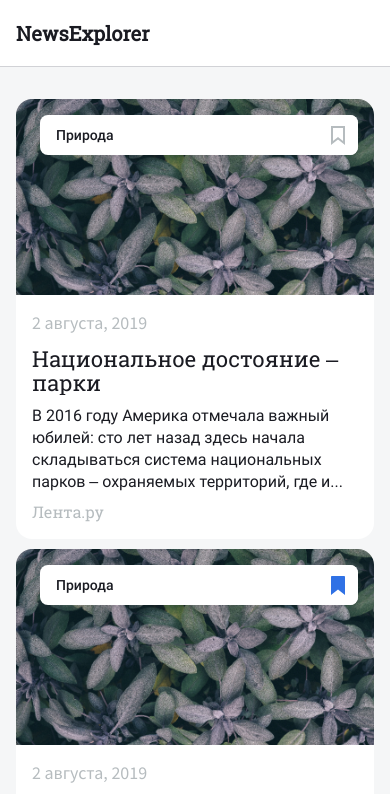
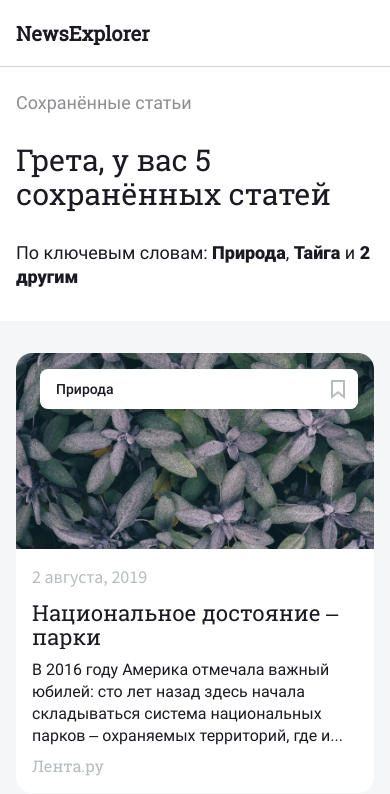
Before and after one commit to evgenii-code/news-explorer-frontend, a website built with webpack: page src/bookmarks.html in a window 390 px wide. Shown: the top 794 px of the page. Built offline with nearby package versions, Linux system fonts and the light colour scheme.

Commit message:
info block

```diff
--- a/src/blocks/description/description.css
+++ b/src/blocks/description/description.css
@@ -1,3 +1,7 @@
 .description {
-
+  margin: 0;
+  font-size: 18px;
+  line-height: 24px;
+  font-weight: 400;
+  font-style: normal;
 }
--- /dev/null
+++ b/src/blocks/info/__container/info__container.css
@@ -0,0 +1,17 @@
+.info__container {
+  padding-top: 40px;
+  padding-bottom: 56px;
+}
+
+@media screen and (max-width: 768px) {
+  .info__container {
+    padding-top: 24px;
+    padding-bottom: 32px;
+  }
+}
+
+@media screen and (max-width: 320px) {
+  .info__container {
+    padding-top: 8px;
+  }
+}
--- /dev/null
+++ b/src/blocks/info/__description/_style/info__description_style_bold.css
@@ -0,0 +1,3 @@
+.info__description_style_bold {
+  font-weight: bold;
+}
--- /dev/null
+++ b/src/blocks/info/__description/info__description.css
@@ -0,0 +1,5 @@
+@import url('./_style/info__description_style_bold.css');
+
+.info__description {
+  margin-top: 30px;
+}
--- /dev/null
+++ b/src/blocks/info/__name/info__name.css
@@ -0,0 +1,7 @@
+.info__name {
+  color: rgba(26, 27, 34, 0.5);
+  font-size: 18px;
+  line-height: 24px;
+  font-weight: normal;
+  margin: 0;
+}
--- /dev/null
+++ b/src/blocks/info/__title/info__title.css
@@ -0,0 +1,10 @@
+.info__title {
+  max-width: 530px;
+  margin-top: 28px;
+}
+
+@media screen and (max-width: 768px) {
+  .info__title {
+    max-width: 336px;
+  }
+}
--- /dev/null
+++ b/src/blocks/info/info.css
@@ -0,0 +1,8 @@
+@import url('./__container/info__container.css');
+@import url('./__description/info__description.css');
+@import url('./__name/info__name.css');
+@import url('./__title/info__title.css');
+
+.info {
+
+}
--- /dev/null
+++ b/src/blocks/title/title.css
@@ -0,0 +1,14 @@
+.title {
+  font-size: 40px;
+  line-height: 46px;
+  font-weight: 400;
+  font-style: normal;
+  margin: 0;
+}
+
+@media screen and (max-width: 768px) {
+  .title {
+    font-size: 30px;
+    line-height: 34px;
+  }
+}
--- a/src/bookmarks.css
+++ b/src/bookmarks.css
@@ -8,9 +8,21 @@
 @import url('./blocks/main/main.css');
 @import url('./blocks/footer/footer.css');
 @import url('./blocks/button/button.css');
-@import url('./blocks/search/search.css');
 @import url('./blocks/link/link.css');
+@import url('./blocks/title/title.css');
 @import url('./blocks/description/description.css');
-@import url('./blocks/author/author.css');
 @import url('./blocks/card/card.css');
 @import url('./blocks/cards/cards.css');
+@import url('./blocks/info/info.css');
+/* @import url('./blocks/'); */
+/* @import url('./blocks/'); */
+/* @import url('./blocks/'); */
+/* @import url('./blocks/'); */
+/* @import url('./blocks/'); */
+/* @import url('./blocks/'); */
+/* @import url('./blocks/'); */
+/* @import url('./blocks/'); */
+/* @import url('./blocks/'); */
+/* @import url('./blocks/'); */
+/* @import url('./blocks/'); */
+/* @import url('./blocks/'); */
--- a/src/bookmarks.html
+++ b/src/bookmarks.html
@@ -37,6 +37,16 @@
   </header>
 
   <main class="main">
+    <section class="main__info info font font_color_dark">
+      <div class="info__container container">
+        <h1 class="info__name">Сохранённые статьи</h1>
+
+        <h2 class="info__title title font_family_roboto-slab">Грета, у вас 5 сохранённых статей</h2>
+
+        <p class="info__description description">По ключевым словам: <b class="info__description_style_bold">Природа</b>, <b class="info__description_style_bold">Тайга</b> и <b class="info__description_style_bold">2 другим</b></p>
+      </div>
+    </section>
+
     <section class="main__cards cards font font_color_dark">
       <div class="cards__container container">
         <div class="cards__results">
--- a/src/style.css
+++ b/src/style.css
@@ -10,6 +10,7 @@
 @import url('./blocks/button/button.css');
 @import url('./blocks/search/search.css');
 @import url('./blocks/link/link.css');
+@import url('./blocks/title/title.css');
 @import url('./blocks/description/description.css');
 @import url('./blocks/author/author.css');
 @import url('./blocks/card/card.css');
```
